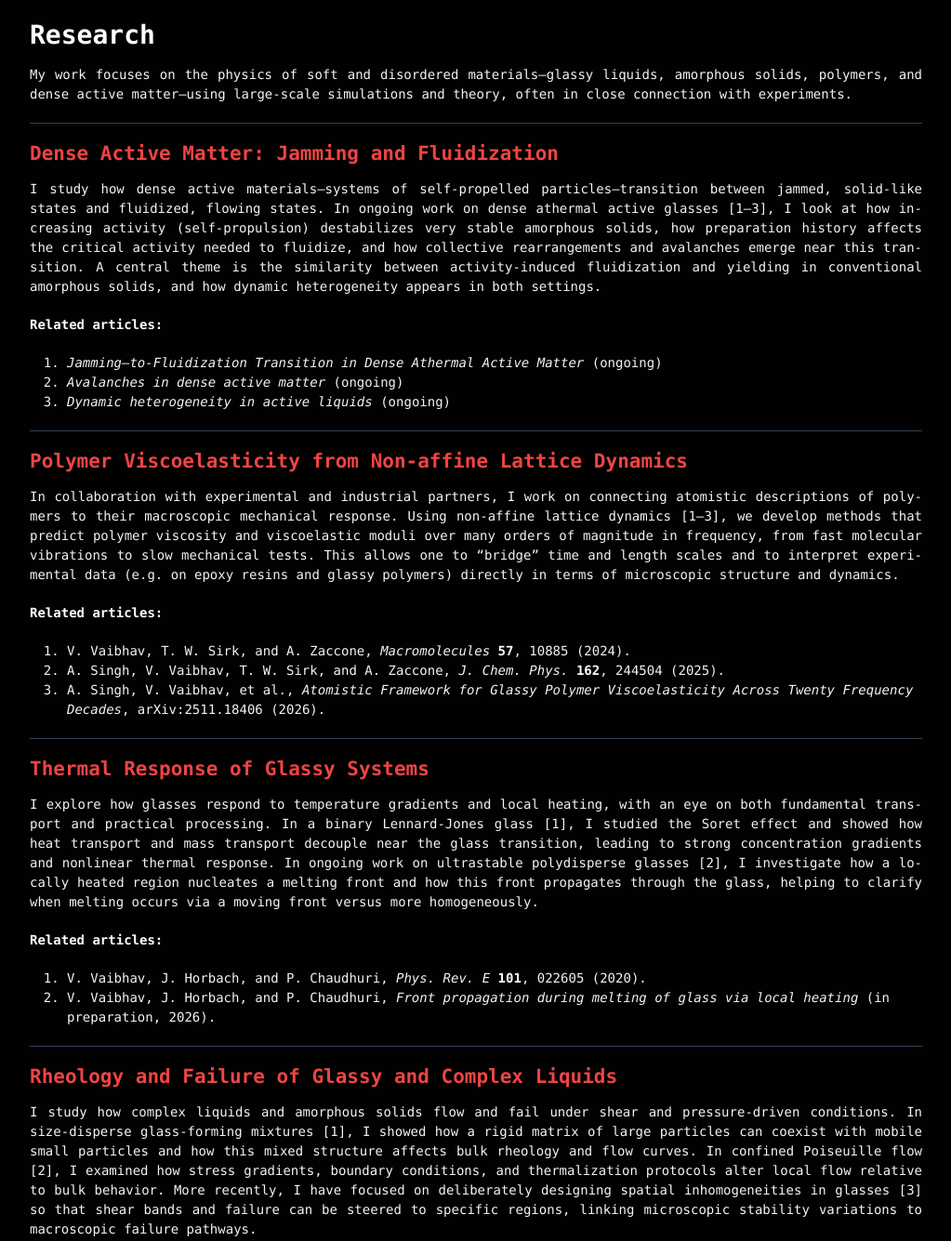
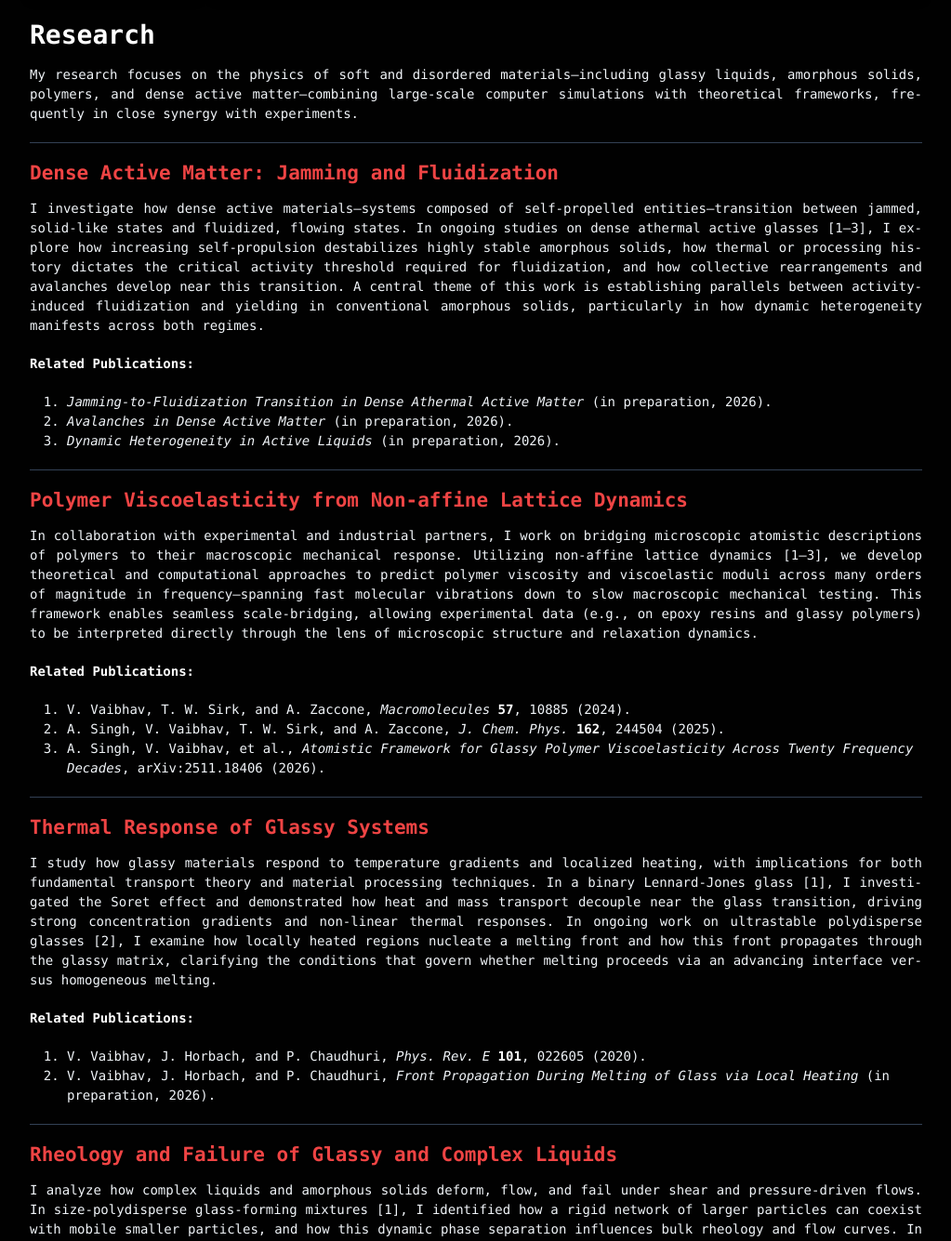
Before and after one commit to vinayphys/vinayphys.github.io, a Jekyll site: the page built from Research.md, in a window 1280 px wide and 1400 px high, scrolled down 420 px, cut to the strip 65-1400 px from the top of the window. Shown: the whole strip at 93% size, without its empty margins (128-1151 px from the left). Built offline with Jekyll 4.4.1, drawn with Linux system fonts in a browser that asks for light colours; our own code applies the rules of GitHub Pages for plain Markdown files; a style sheet for code colours, icons or effects is not loaded; some of the changed text lies outside the part shown.

Commit message:
Update Research.md

```diff
--- a/Research.md
+++ b/Research.md
@@ -1,29 +1,30 @@
 ---
+layout: default
 title: Research
 ---
 
 # Research
 
-My work focuses on the physics of soft and disordered materials—glassy liquids, amorphous solids, polymers, and dense active matter—using large-scale simulations and theory, often in close connection with experiments.
+My research focuses on the physics of soft and disordered materials—including glassy liquids, amorphous solids, polymers, and dense active matter—combining large-scale computer simulations with theoretical frameworks, frequently in close synergy with experiments.
 
 ---
 
 ## Dense Active Matter: Jamming and Fluidization
 
-I study how dense active materials—systems of self‑propelled particles—transition between jammed, solid-like states and fluidized, flowing states. In ongoing work on dense athermal active glasses [1–3], I look at how increasing activity (self-propulsion) destabilizes very stable amorphous solids, how preparation history affects the critical activity needed to fluidize, and how collective rearrangements and avalanches emerge near this transition. A central theme is the similarity between activity-induced fluidization and yielding in conventional amorphous solids, and how dynamic heterogeneity appears in both settings.
+I investigate how dense active materials—systems composed of self-propelled entities—transition between jammed, solid-like states and fluidized, flowing states. In ongoing studies on dense athermal active glasses [1–3], I explore how increasing self-propulsion destabilizes highly stable amorphous solids, how thermal or processing history dictates the critical activity threshold required for fluidization, and how collective rearrangements and avalanches develop near this transition. A central theme of this work is establishing parallels between activity-induced fluidization and yielding in conventional amorphous solids, particularly in how dynamic heterogeneity manifests across both regimes.
 
-**Related articles:**
-1. *Jamming–to-Fluidization Transition in Dense Athermal Active Matter* (ongoing)
-2. *Avalanches in dense active matter* (ongoing)
-3. *Dynamic heterogeneity in active liquids* (ongoing)
+**Related Publications:**
+1. *Jamming-to-Fluidization Transition in Dense Athermal Active Matter* (in preparation, 2026).
+2. *Avalanches in Dense Active Matter* (in preparation, 2026).
+3. *Dynamic Heterogeneity in Active Liquids* (in preparation, 2026).
 
 ---
 
 ## Polymer Viscoelasticity from Non-affine Lattice Dynamics
 
-In collaboration with experimental and industrial partners, I work on connecting atomistic descriptions of polymers to their macroscopic mechanical response. Using non‑affine lattice dynamics [1–3], we develop methods that predict polymer viscosity and viscoelastic moduli over many orders of magnitude in frequency, from fast molecular vibrations to slow mechanical tests. This allows one to “bridge” time and length scales and to interpret experimental data (e.g. on epoxy resins and glassy polymers) directly in terms of microscopic structure and dynamics.
+In collaboration with experimental and industrial partners, I work on bridging microscopic atomistic descriptions of polymers to their macroscopic mechanical response. Utilizing non-affine lattice dynamics [1–3], we develop theoretical and computational approaches to predict polymer viscosity and viscoelastic moduli across many orders of magnitude in frequency—spanning fast molecular vibrations down to slow macroscopic mechanical testing. This framework enables seamless scale-bridging, allowing experimental data (e.g., on epoxy resins and glassy polymers) to be interpreted directly through the lens of microscopic structure and relaxation dynamics.
 
-**Related articles:**
+**Related Publications:**
 1. V. Vaibhav, T. W. Sirk, and A. Zaccone, *Macromolecules* **57**, 10885 (2024).
 2. A. Singh, V. Vaibhav, T. W. Sirk, and A. Zaccone, *J. Chem. Phys.* **162**, 244504 (2025).
 3. A. Singh, V. Vaibhav, et al., *Atomistic Framework for Glassy Polymer Viscoelasticity Across Twenty Frequency Decades*, arXiv:2511.18406 (2026).
@@ -32,19 +33,19 @@ In collaboration with experimental and industrial partners, I work on connecting
 
 ## Thermal Response of Glassy Systems
 
-I explore how glasses respond to temperature gradients and local heating, with an eye on both fundamental transport and practical processing. In a binary Lennard‑Jones glass [1], I studied the Soret effect and showed how heat transport and mass transport decouple near the glass transition, leading to strong concentration gradients and nonlinear thermal response. In ongoing work on ultrastable polydisperse glasses [2], I investigate how a locally heated region nucleates a melting front and how this front propagates through the glass, helping to clarify when melting occurs via a moving front versus more homogeneously.
+I study how glassy materials respond to temperature gradients and localized heating, with implications for both fundamental transport theory and material processing techniques. In a binary Lennard-Jones glass [1], I investigated the Soret effect and demonstrated how heat and mass transport decouple near the glass transition, driving strong concentration gradients and non-linear thermal responses. In ongoing work on ultrastable polydisperse glasses [2], I examine how locally heated regions nucleate a melting front and how this front propagates through the glassy matrix, clarifying the conditions that govern whether melting proceeds via an advancing interface versus homogeneous melting.
 
-**Related articles:**
+**Related Publications:**
 1. V. Vaibhav, J. Horbach, and P. Chaudhuri, *Phys. Rev. E* **101**, 022605 (2020).
-2. V. Vaibhav, J. Horbach, and P. Chaudhuri, *Front propagation during melting of glass via local heating* (in preparation, 2026).
+2. V. Vaibhav, J. Horbach, and P. Chaudhuri, *Front Propagation During Melting of Glass via Local Heating* (in preparation, 2026).
 
 ---
 
 ## Rheology and Failure of Glassy and Complex Liquids
 
-I study how complex liquids and amorphous solids flow and fail under shear and pressure-driven conditions. In size‑disperse glass‑forming mixtures [1], I showed how a rigid matrix of large particles can coexist with mobile small particles and how this mixed structure affects bulk rheology and flow curves. In confined Poiseuille flow [2], I examined how stress gradients, boundary conditions, and thermalization protocols alter local flow relative to bulk behavior. More recently, I have focused on deliberately designing spatial inhomogeneities in glasses [3] so that shear bands and failure can be steered to specific regions, linking microscopic stability variations to macroscopic failure pathways.
+I analyze how complex liquids and amorphous solids deform, flow, and fail under shear and pressure-driven flows. In size-polydisperse glass-forming mixtures [1], I identified how a rigid network of larger particles can coexist with mobile smaller particles, and how this dynamic phase separation influences bulk rheology and flow curves. In confined Poiseuille flow [2], I examined how stress gradients, boundary conditions, and thermalization protocols modify local flow behavior relative to bulk response. More recently, my work has focused on engineering deliberate spatial inhomogeneities in glasses [3] to control and direct shear bands and failure pathways, directly linking microscopic stability variations to macroscopic failure modes.
 
-**Related articles:**
+**Related Publications:**
 1. V. Vaibhav and P. Chaudhuri, *Phys. Fluids* **33**, 053103 (2021).
 2. V. Vaibhav, J. Horbach, and P. Chaudhuri, *Soft Matter* **18**, 4427–4436 (2022).
 3. V. Vaibhav, J. Horbach, and P. Chaudhuri, *Phys. Rev. Materials* **7**, 095601 (2023).
@@ -53,9 +54,9 @@ I study how complex liquids and amorphous solids flow and fail under shear and p
 
 ## Supercooled Glassy Liquids and Dynamic Heterogeneity
 
-I investigate how particle motions become intermittent and heterogeneous as liquids are cooled toward the glass transition. In a glass-forming mixture with a large size ratio [1], I analyzed diffusion and showed how apparent transport of slow particles can be dominated by collective motion of the system, and how to correctly extract true localization and glass-transition signatures. Together with collaborators [2–3], I use information‑theoretic measures (negentropy) applied to displacement distributions to define entropic timescales of dynamic heterogeneity and to compare them with traditional measures based on moments of the distribution. This work also explores “Brownian yet non‑Gaussian” diffusion and persistent non‑Gaussian tails in metastable liquids, linking them to rare, extreme rearrangements.
+I investigate how particle motion becomes increasingly intermittent and spatially heterogeneous as liquids are supercooled toward the glass transition. In a glass-forming mixture with large size asymmetry [1], I analyzed diffusion and showed how the apparent transport of slow particles can be dominated by system-wide collective motion, providing a scheme to properly isolate true localization and glass-transition signatures. Together with collaborators [2–3], I employ information-theoretic measures (negentropy) on particle displacement distributions to define entropic timescales of dynamic heterogeneity, comparing them against traditional moment-based metrics. This work also elucidates "Brownian yet non-Gaussian" diffusion and persistent non-Gaussian tails in metastable liquids, connecting them to rare, extreme structural rearrangements.
 
-**Related articles:**
+**Related Publications:**
 1. V. Vaibhav, J. Horbach, and P. Chaudhuri, *J. Chem. Phys.* **156**, 244501 (2022).
 2. V. Vaibhav and S. Dutta, *Phys. Rev. E* **109**, L062102 (2024).
 3. V. Vaibhav, T. Das, and S. Dutta, *Annalen der Physik* **538** (4), e00247 (2026).
```
